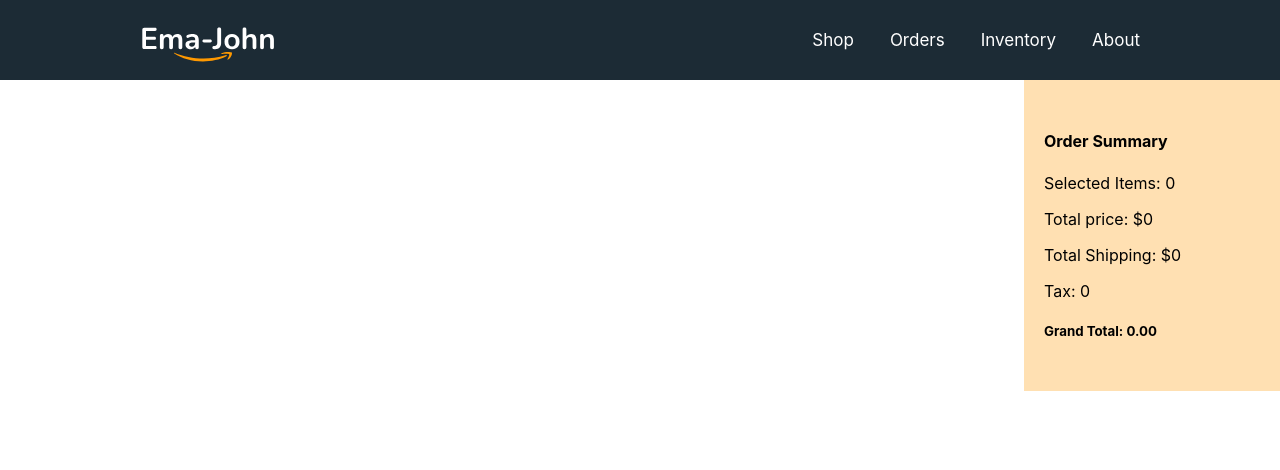
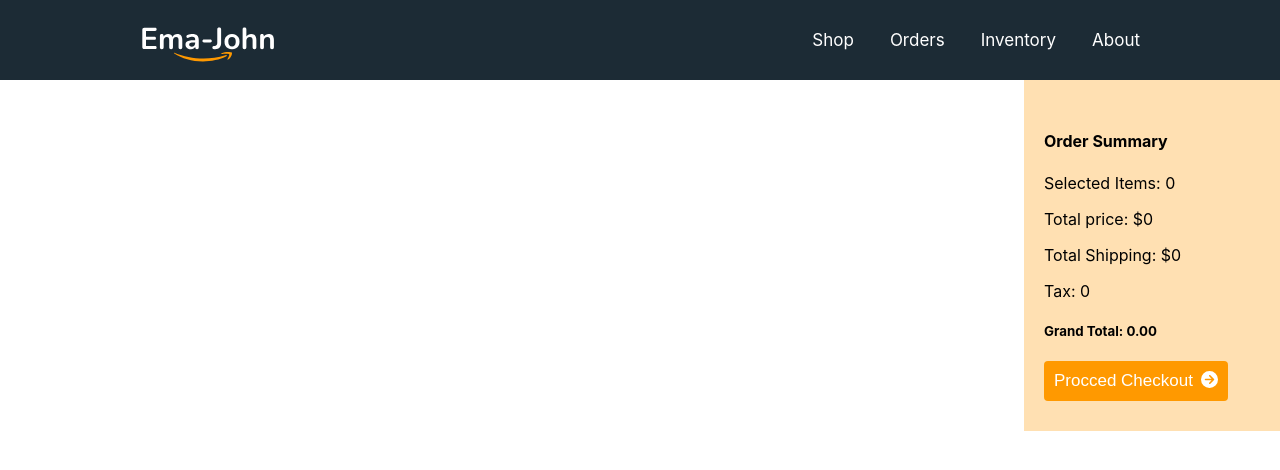
Before and after one commit to RiyaadHossain/Ema-Jhon-Router, a React (Create React App) app: page /orders in a window 1280 px wide. Shown: the top 470 px of the page. Built offline with nearby package versions, Linux system fonts and the light colour scheme.

Commit message:
Module task Complete

```diff
--- a/src/components/Cart/Cart.js
+++ b/src/components/Cart/Cart.js
@@ -2,7 +2,7 @@ import React from 'react';
 import './Cart.css';
 
 const Cart = (props) => {
-    const { cart } = props;
+    const { cart, children } = props;
     console.log(cart);
     let total = 0;
     let shipping = 0;
@@ -22,6 +22,7 @@ const Cart = (props) => {
             <p>Total Shipping: ${shipping}</p>
             <p>Tax: {tax}</p>
             <h5>Grand Total: {grandTotal.toFixed(2)}</h5>
+            <div>{children}</div>
         </div>
     );
 };
--- a/src/components/Header/Header.js
+++ b/src/components/Header/Header.js
@@ -1,4 +1,5 @@
 import React from 'react';
+import { Link } from 'react-router-dom';
 import logo from '../../images/Logo.svg';
 import './Header.css';
 
@@ -7,10 +8,10 @@ const Header = () => {
         <nav className='header'>
             <img src={logo} alt="" />
             <div>
-                <a href="/shop">Shop</a>
-                <a href="/orders">Orders</a>
-                <a href="/inventory">Inventory</a>
-                <a href="/about">About</a>
+                <Link to="/shop">Shop</Link>
+                <Link to="/orders">Orders</Link>
+                <Link to="/inventory">Inventory</Link>
+                <Link to="/about">About</Link>
             </div>
         </nav>
     );
--- a/src/components/Orders/Orders.css
+++ b/src/components/Orders/Orders.css
@@ -1,7 +1,19 @@
-.order-product{
-   display: flex;
-   flex-direction: column;
+.order-product {
+  display: flex;
+  flex-direction: column;
 }
-.order-product{
-   margin-top: 40px;
+.order-product {
+  margin-top: 40px;
 }
+.primary-btn {
+  background: #ff9900;
+  border-radius: 4px;
+  border: none;
+  padding: 10px;
+  font-weight: 400;
+  font-size: 17px;
+  color: white;
+}
+.icon-arrow{
+   margin-left: 8px;
+}
--- a/src/components/Orders/Orders.jsx
+++ b/src/components/Orders/Orders.jsx
@@ -4,9 +4,12 @@ import useProducts from '../Hooks/useProducts';
 import Cart from '../Cart/Cart';
 import ReviewItem from '../ReviewItem/ReviewItem';
 import './Orders.css'
+import { Link } from 'react-router-dom';
+import { FontAwesomeIcon } from '@fortawesome/react-fontawesome';
+import { faArrowCircleRight } from '@fortawesome/free-solid-svg-icons';
 
 const Orders = () => {
-    const [products, setProducts] = useProducts()
+    const [products] = useProducts()
     const [cart, setCart] = useCart(products)
     const removeItem = (product) => {
         const restItem = cart.filter(item => item.id !== product.id)
@@ -22,7 +25,11 @@ const Orders = () => {
                 {cart.map(item => <ReviewItem key={item.id} removeItem={removeItem} item={item}/>)}
             </div>
             <div className="cart-container">
-                <Cart cart={cart}/>
+                <Cart cart={cart}>
+                    <Link to={'/inventory'}>
+                        <button className='primary-btn'>Procced Checkout<FontAwesomeIcon className='icon-arrow' icon={faArrowCircleRight}/></button>
+                    </Link>
+                </Cart>
             </div>
         </div>
     );
--- a/src/components/Shop/Shop.js
+++ b/src/components/Shop/Shop.js
@@ -1,4 +1,7 @@
+import { faArrowCircleRight } from '@fortawesome/free-solid-svg-icons';
+import { FontAwesomeIcon } from '@fortawesome/react-fontawesome';
 import React, { useEffect, useState } from 'react';
+import { Link } from 'react-router-dom';
 import { addToDb, getStoredCart } from '../../utilities/fakedb';
 import Cart from '../Cart/Cart';
 import useProducts from '../Hooks/useProducts';
@@ -6,7 +9,7 @@ import Product from '../Product/Product';
 import './Shop.css';
 
 const Shop = () => {
-    const [products, setProducts] = useProducts();
+    const [products] = useProducts();
     const [cart, setCart] = useState([]);
 
 
@@ -54,7 +57,11 @@ const Shop = () => {
                 }
             </div>
             <div className="cart-container">
-                <Cart cart={cart}></Cart>
+                <Cart cart={cart}>
+                    <Link to={'/orders'}>
+                        <button  className='primary-btn'>Review Order <FontAwesomeIcon className='icon-arrow' icon={faArrowCircleRight}/></button>
+                    </Link>
+                </Cart>
             </div>
         </div>
     );
```
